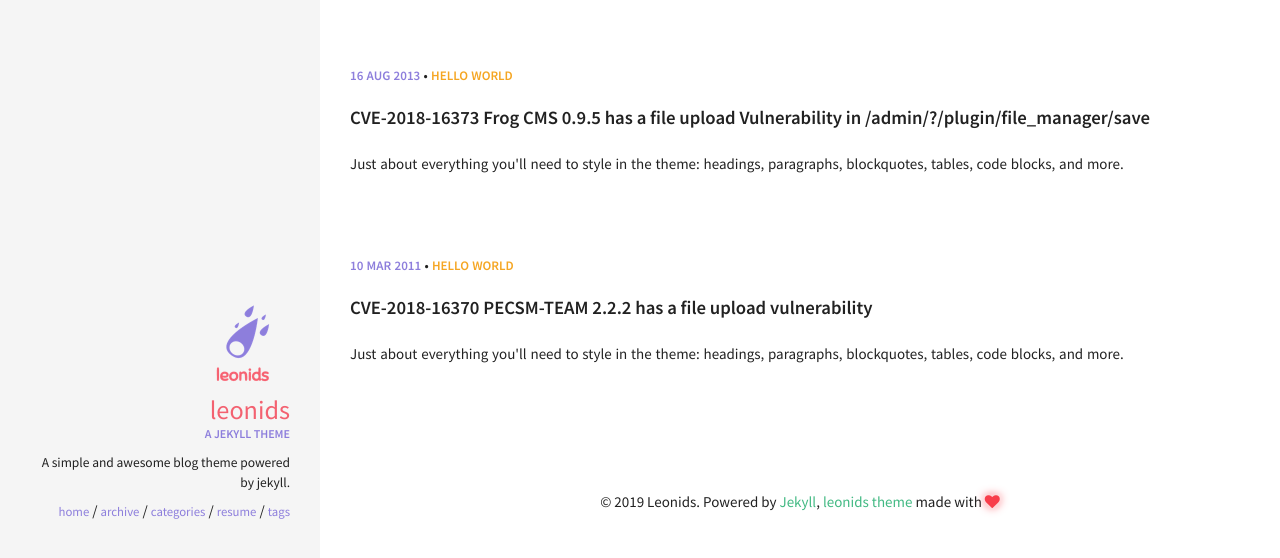
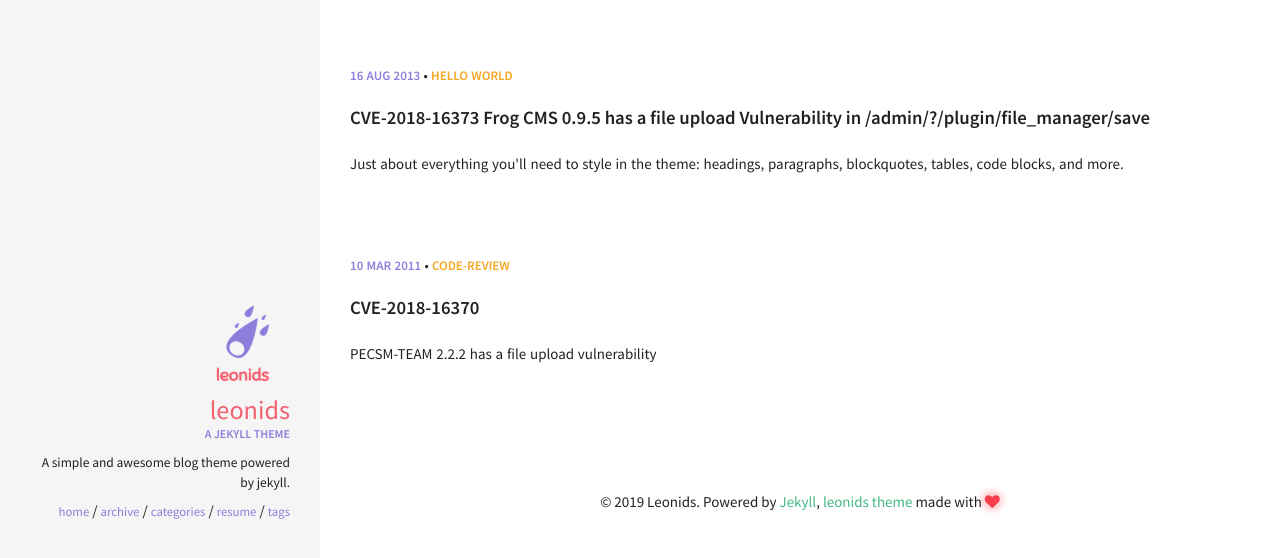
Before and after one commit to snappyJack/snappyjack.github.io, a Jekyll site: the page built from index.html, in a window 1280 px wide. Shown: the top 558 px of the page. Built offline with Jekyll 4.4.1, drawn with Linux system fonts in a browser that asks for light colours.

Commit message:
Update 2011-03-10-CVE-2018-16370.md

```diff
--- a/_posts/2011-03-10-CVE-2018-16370.md
+++ b/_posts/2011-03-10-CVE-2018-16370.md
@@ -1,8 +1,8 @@
 ---
 layout: post
-title: CVE-2018-16370 PECSM-TEAM 2.2.2 has a file upload vulnerability
-excerpt: "Just about everything you'll need to style in the theme: headings, paragraphs, blockquotes, tables, code blocks, and more."
-categories: [hello world]
+title: CVE-2018-16370
+excerpt: "PECSM-TEAM 2.2.2 has a file upload vulnerability"
+categories: [code-review]
 comments: true
 ---
 In PESCMS Team 2.2.1, attackers may upload and execute arbitrary PHP code through /Public/?g=Team&m=Setting&a=upgrade by placing a .php file in a ZIP archive.More details see (https://github.com/lazyphp/PESCMS-TEAM/issues/2)
```
